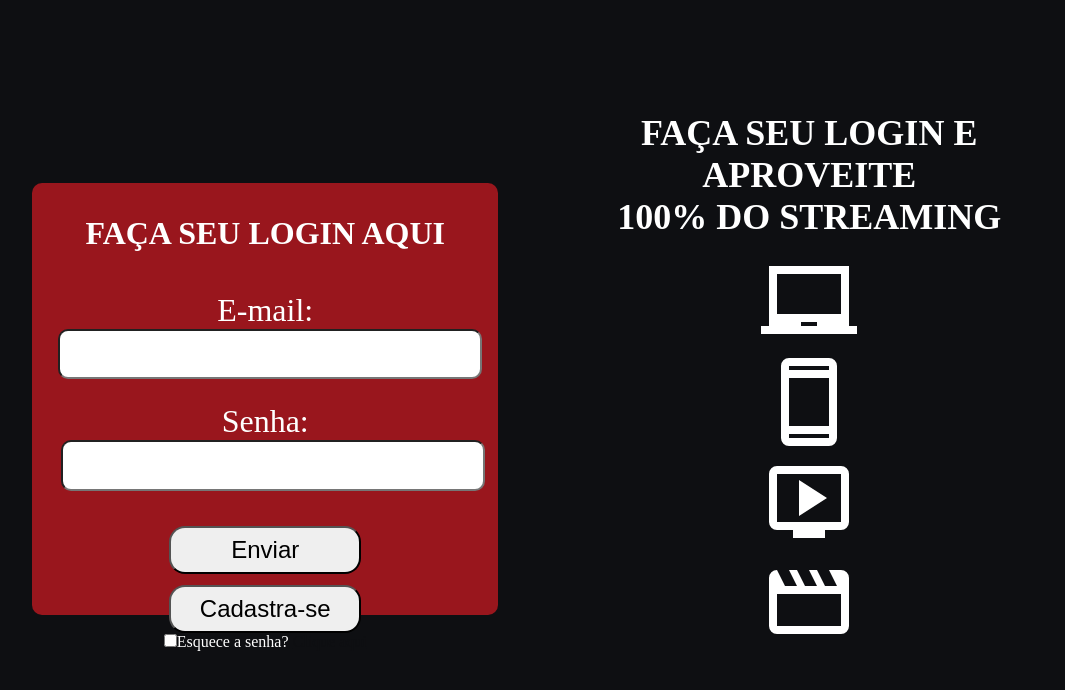
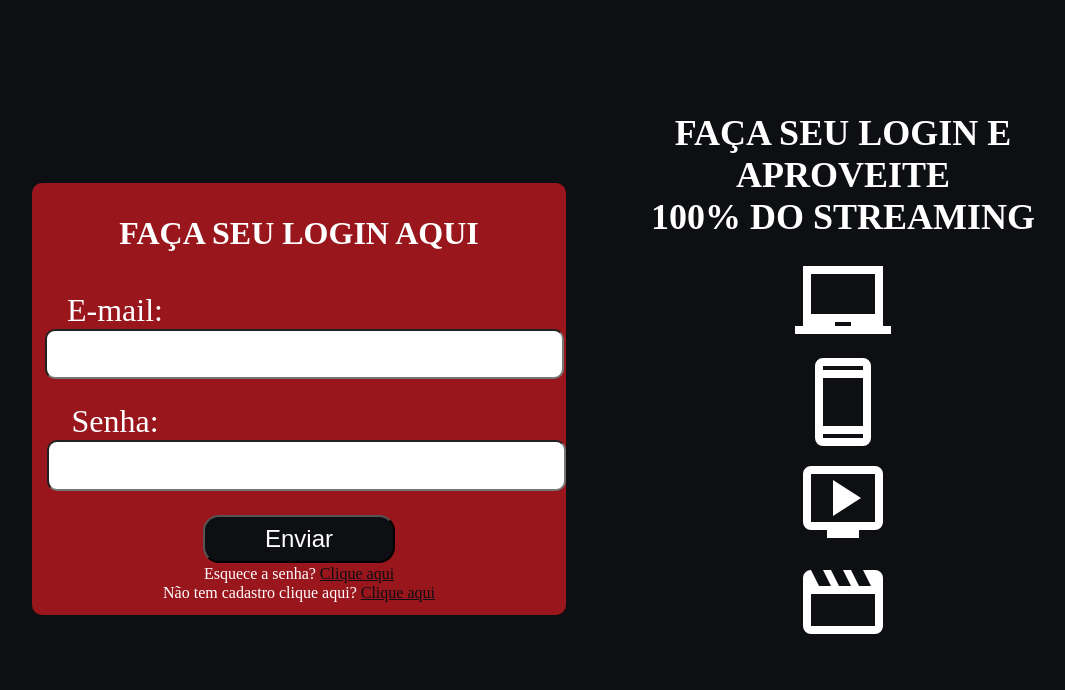
Before and after one commit to marceloaaps/Movie-Finder, a PHP site: page /login.html in a window 1280 px wide. Shown: the top 690 px of the page, without its empty margins (112-1177 px from the left). Run offline with PHP 8.4, Linux system fonts and the light colour scheme.

Commit message:
feat | styles: correção de codigo e estilo

```diff
--- a/projectSrc/View/css/login_page.css
+++ b/projectSrc/View/css/login_page.css
@@ -50,38 +50,31 @@ body {
     margin-top: 2rem;
 }
 
-.name_form label {
-    font-size: 2rem;
-}
-
-.name_form input {
-    margin-bottom: 1.5rem;
-    margin-left: 0.9375rem;
-    font-size: 2rem;
-    height: 2.9rem;
-    border-radius: 0.625rem;
-}
 
 .email_form label {
+    display: block;
+    margin-right: 23rem;
     font-size: 2rem;
 }
 
 .email_form input {
     margin-bottom: 1.5rem;
     margin-left: 0.625rem;
-    font-size: 2rem;
+    font-size: 2.5rem;
     height: 2.9rem;
     border-radius: 0.625rem;
 }
 
 .password_form label {
+    display: block;
+    margin-right: 23rem;
     font-size: 2rem;
 }
 
 .password_form input {
     margin-bottom: 1.5rem;
     margin-left: 0.9375rem;
-    font-size: 2rem;
+    font-size: 2.5rem;
     height: 2.9rem;
     border-radius: 0.625rem;
 }
@@ -93,40 +86,53 @@ body {
     color: var(--branco-padrao);
 }
 
-.form-enviar button{
-   align-items: center;
+.form-enviar button {
+    color: var(--branco-padrao);
+    background-color: var(--cor-principal);
+    align-items: center;
    width: 12rem;
    height: 3rem;
    border-radius: 1rem;
    font-size: 1.5rem;
-   margin-top: 0.7rem;
+   margin-bottom: 1rem;
+
 }
 
-.form-cadastrar button{
-    align-items: center;
-    width: 12rem;
-    height: 3rem;
-    border-radius: 1rem;
-    font-size: 1.5rem;
-    margin-top: 0.7rem;
+.info_form{
+    margin-top: -14px;
 }
 
-.form-checkbox{
+.form-cds {
     color: var(--branco-padrao);
+    font-size: 1rem;
+    margin-top: 1px;
+
+}
+
+.form-cds a {
+    color: var(--cor-principal);
     font-size: 1rem;
 }
 
-.form-checkbox a{
+
+.form-checkbox {
+    color: var(--branco-padrao);
+    font-size: 1rem;
+    margin-bottom: 1px;
+}
+
+.form-checkbox a {
     color: var(--cor-principal);
     font-size: 1rem;
 
 }
-.apresentacao_images{
+
+.apresentacao_images {
     margin-right: 6rem;
     margin-top: 1rem;
 }
 
-.images_nome  {
+.images_nome {
     color: var(--branco-padrao);
     text-align: center;
     margin-right: 1rem;
--- a/projectSrc/View/login.html
+++ b/projectSrc/View/login.html
@@ -24,12 +24,15 @@
                 <div class="form-enviar">
                     <button type="submit">Enviar</button>
                 </div>
-                <div class="form-cadastrar">
-                    <button type="submit">Cadastra-se</button>
-                </div>
-                <div class="form-checkbox">
-                  <label><input type="checkbox">Esquece a senha?</label>
-                  <a href="#">Clique aqui</a>
+                <div class="info_form">
+                    <div class="form-checkbox">
+                        <label>Esquece a senha?</label>
+                        <a href="#">Clique aqui</a>
+                    </div>
+                    <div class="form-cds">
+                        <label>Não tem cadastro clique aqui?</label>
+                        <a href="#">Clique aqui</a>
+                    </div>
                 </div>
                 </div>
             </form>
@@ -37,8 +40,8 @@
 
         <section class="apresentacao_images">
             <div class="images_nome">
-            <h2>FAÇA SEU LOGIN E APROVEITE<br>
-                100% DO STREAMING</h2>
+                <h2>FAÇA SEU LOGIN E APROVEITE<br>
+                    100% DO STREAMING</h2>
             </div>
 
             <div class="images">
```
